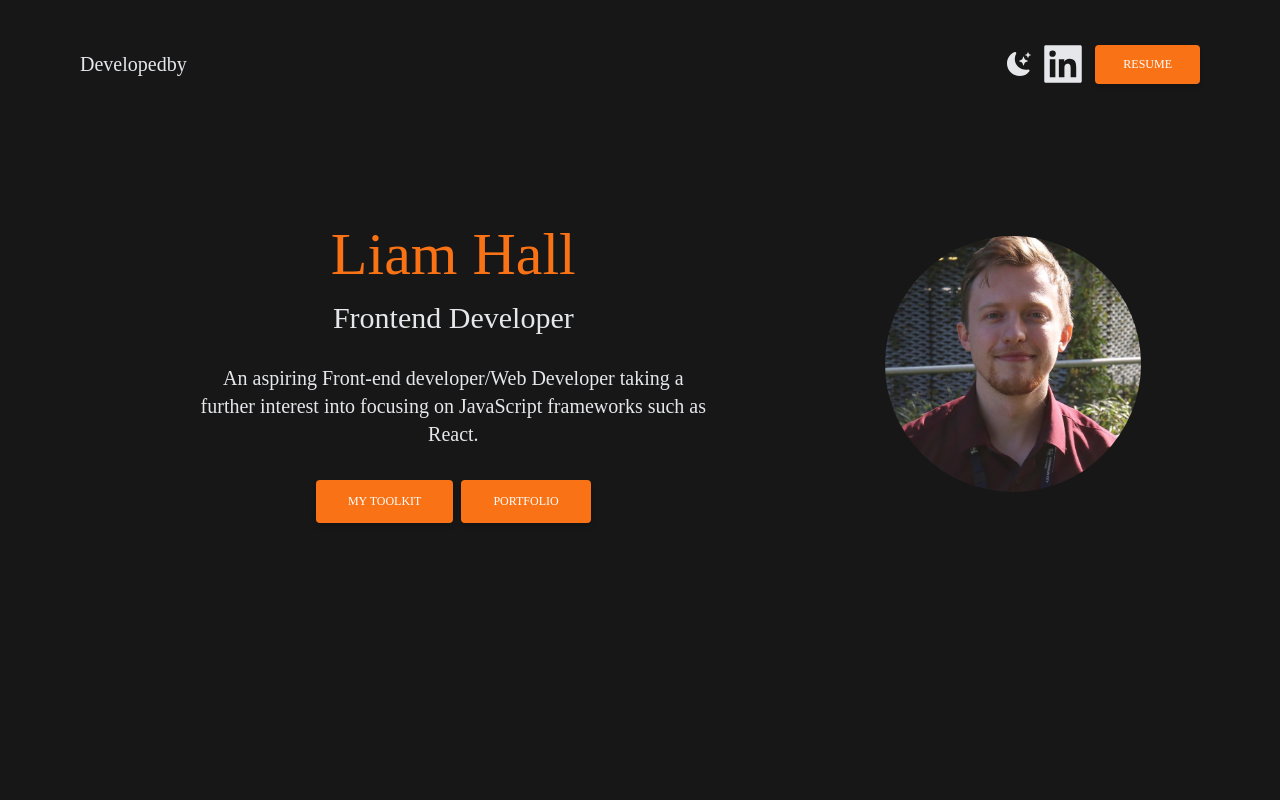
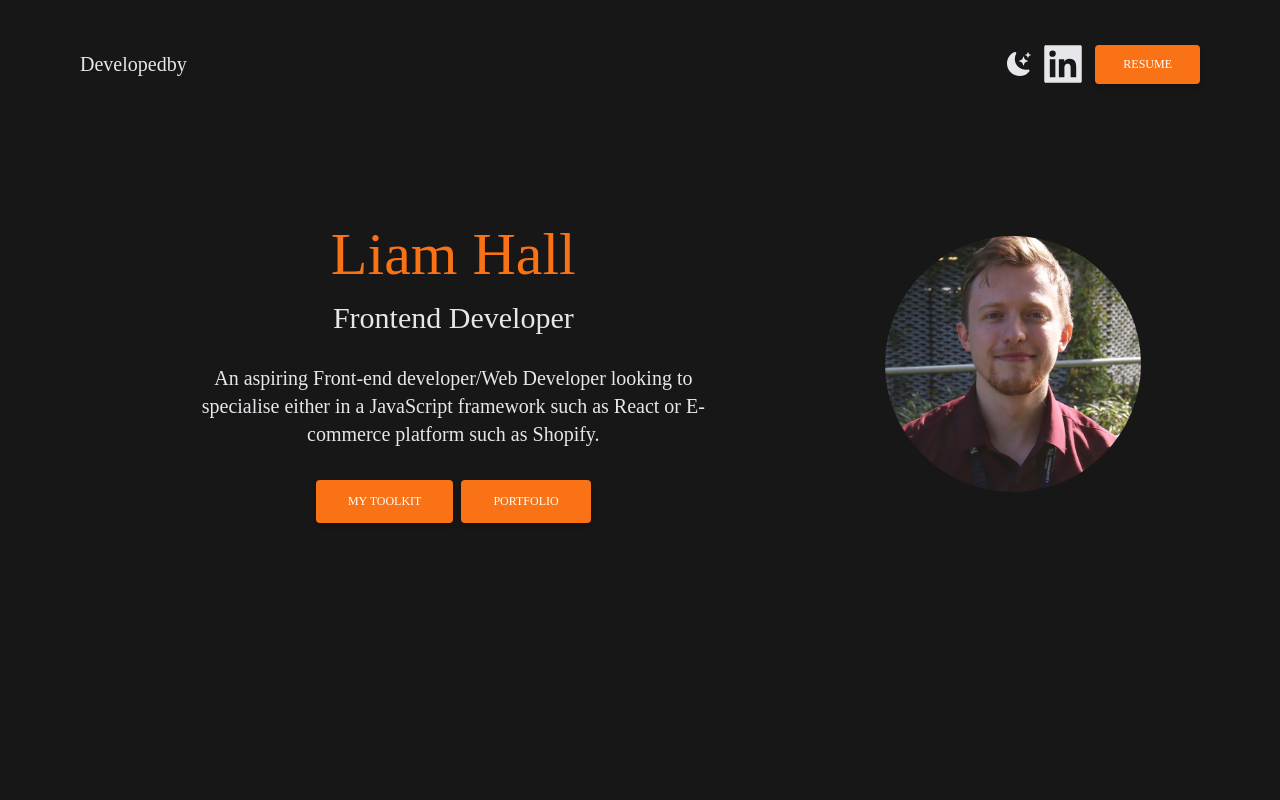
Before and after one commit to LiamDMC/Liam-Hall, a Next.js app: page / in a window 1280 px wide. Shown: the top 800 px of the page. Built offline with nearby package versions, Linux system fonts and the light colour scheme; a web font is replaced by a local one.

Commit message:
text change

```diff
--- a/pages/index.js
+++ b/pages/index.js
@@ -48,7 +48,7 @@ export default function Home() {
 <div className='col-span-3 md:col-span-3 lg:col-span-2'>
 <h2 className='text-5xl py-2 text-teal-700 font-medium md:text-6xl dark:text-orange-500'>Liam Hall</h2>
 <h3 className='text-2xl py-2 md:text-3xl dark:text-gray-200 '>Frontend Developer</h3>
-<p className='text-md py-5 leading-8 text-neutral-900 md:text-xl max-w-lg mx-auto dark:text-gray-200 '>An aspiring Front-end developer/Web Developer taking a further interest into focusing on JavaScript frameworks such as React. </p>
+<p className='text-md py-5 leading-8 text-neutral-900 md:text-xl max-w-lg mx-auto dark:text-gray-200 '>An aspiring Front-end developer/Web Developer looking to specialise either in a JavaScript framework such as React or E-commerce platform such as Shopify. </p>
 
 
 <div className='text-5xl flex justify-center gap-2 py-3 text-neutral-900'>
```
